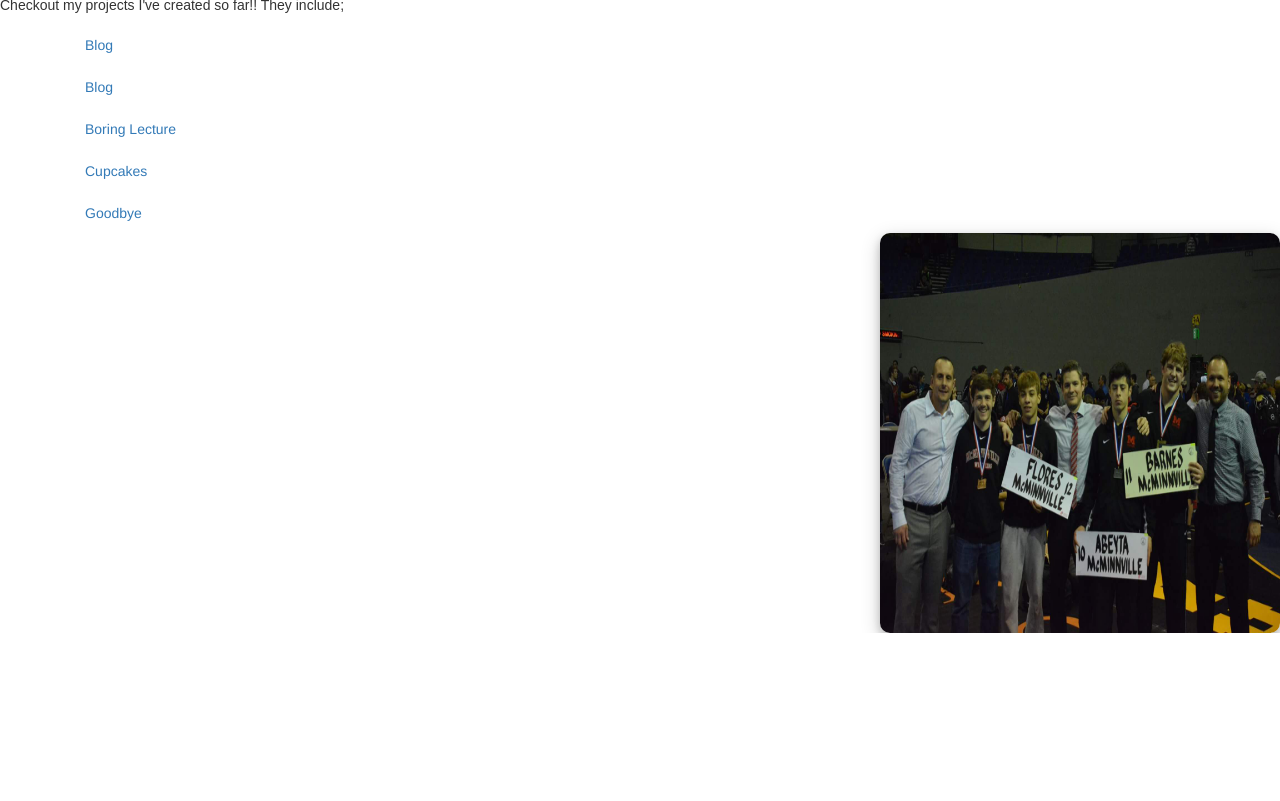
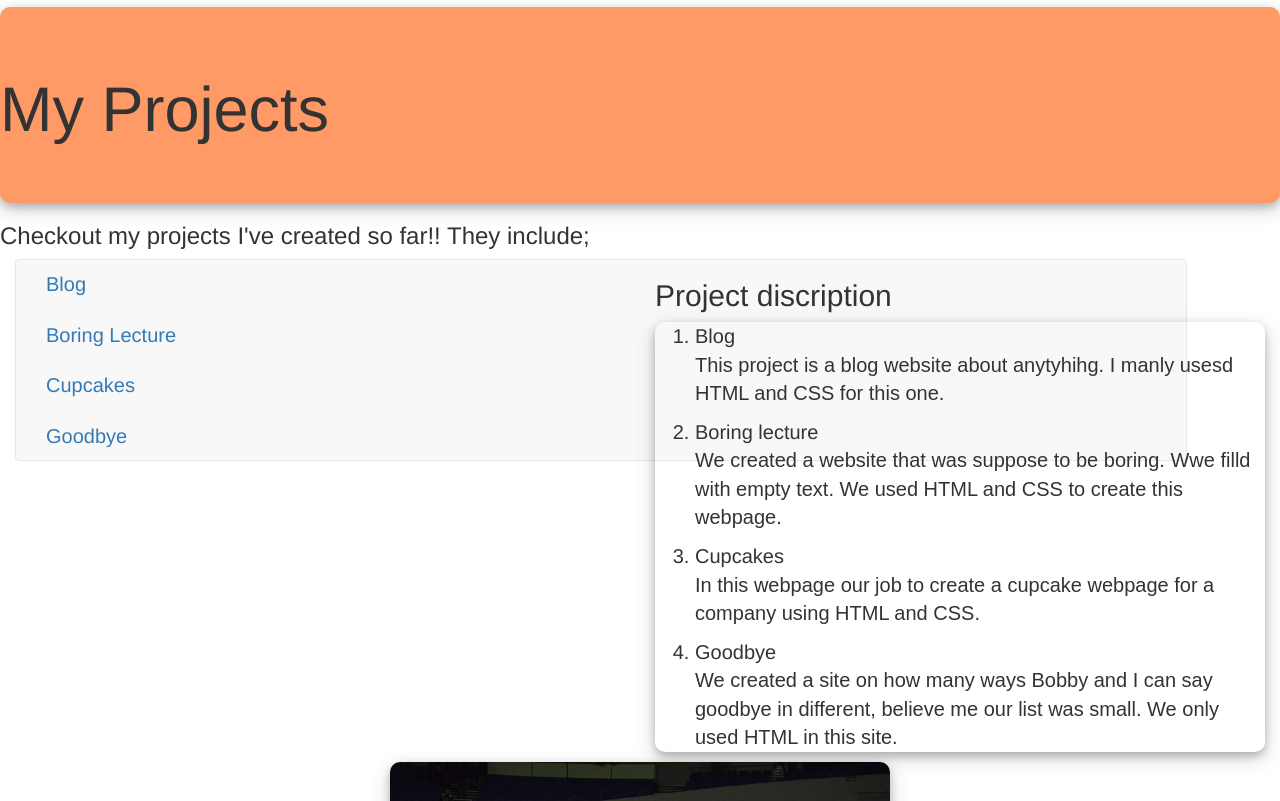
Before and after one commit to Flores120/portfolio, a plain HTML site: page portfolio.html in a window 1280 px wide. Shown: the part 675-1476 px from the top of the page. Before the commit the page ends 1308 px from the top, so only its background shows below. Drawn offline with Linux system fonts and the light colour scheme.

Commit message:
Minor improvements, still buggy

```diff
--- a/css/styles.css
+++ b/css/styles.css
@@ -1,10 +1,9 @@
 
 img { border-radius: 10px;
   box-shadow: 0 4px 8px 0 rgba(0, 0, 0, 0.2), 0 6px 20px 0 rgba(0, 0, 0, 0.19);
-  float: right;
   margin: auto;
   height: 400px;
-  width: 400px;
+  width: 500px;
   display: block;
 }
 p {
@@ -15,3 +14,20 @@ span { font-family: fantasy;
 .jumbotron{
   background-color: #ff9966;
 }
+.jumbotron {
+  border-radius: 10px;
+    box-shadow: 0 4px 8px 0 rgba(0, 0, 0, 0.2), 0 6px 20px 0 rgba(0, 0, 0, 0.19);
+    margin: auto;
+}
+body {
+  font-size: 20px;
+}
+header { border-radius: 10px;
+  box-shadow: 0 4px 8px 0 rgba(0, 0, 0, 0.2), 0 6px 20px 0 rgba(0, 0, 0, 0.19);
+  margin: auto;
+}
+ol { border-radius: 10px;
+  box-shadow: 0 4px 8px 0 rgba(0, 0, 0, 0.2), 0 6px 20px 0 rgba(0, 0, 0, 0.19);
+  margin: auto;
+
+}
--- a/portfolio.html
+++ b/portfolio.html
@@ -7,46 +7,78 @@
         <title>Portfolio site</title>
       </head>
  <body>
-  <div class="container">
+  <div class="navbar">
       <header class="page-header">
           <ul class="nav nav-pills pull-right">
           <li><a href="#">Home</a></li></ul>
           <h3>Alvaro Flores</h3>
       </header>
+  </div>
          <div class="jumbotron">
           <h1>About Me</h1>
          </div>
+
+
+      <div class="row">
+        <div class="col-md-4">
+          <h2><em>Highschool career</em></h2>
+          <p>My name is Alvaro Flores and I just graduated McMinnville high school in <strong>June 2016</strong> I did acceptionally well in high school, as my diploma can prove it. I wrestled in high school qualifying for state 3 years in a row and becoming a finalist my last season of wrestling. I loved to wrestle it was everything to me. <span>Most of my time</span> was comitted toward wrestling and being part of a team with my friend Bobby.</p>
         </div>
 
-          <h2><em>Highschool career</em></h2>
-          <p>My name is Alvaro Flores and I just graduated McMinnville high school in <strong>June 2016</strong> I did acceptionally well in high school, as my diploma can prove it. I wrestled in high school qualifying for state 3 years in a row and becoming a finalist my last season of wrestling. I loved to wrestle it was everything to me. <span>Most of my time</span> was comitted toward wrestling and being part of a team with my friend Bobby.</p>
-
-
+        <div class="col-md-4">
           <h2>Hobbies</h2>
           <p>When I'm not wrestling I like to enjoy relaxing and creating some sketches. My favorite thing is draw while listening to music. I also enjoy going out with friend and see where it takes us.</p>
+        </div>
 
-
+        <div class="col-md-4">
          <h2><em>Job experience</em></h2>
          <p>My job experience has been working in a small fast food restuarant called Muchas Gracias. I mostly was at cash register but switched over to cook later on.</p>
+       </div>
+     </div>
 
+      <div class="jumbotron">
+        <h1>My Projects</h1>
+      </div>
 
-        <h1>My Projects</h1>
-        <p>Checkout my projects I've created so far!! They include;</p>
-
+      <div class="row">
+        <div class="col-md-12">
+        <h3>Checkout my projects I've created so far!! They include;</p></h3>
+      </div>
+    </div>
+    <div class="pull-left"
+<div class="row">
+  <div class="col-md-6">
+    <div class="navbar navbar-default pull-left">
       <div class="container">
        <ul class="nav nav-pills nav-stacked">
-        <li><a href="https://github.com/Flores120/blog">Blog</a></li>
         <li><a href="https://github.com/Flores120/blog">Blog</a></li>
         <li><a href="https://github.com/Flores120/boring-lecture">Boring Lecture</a></li>
         <li><a href="https://github.com/Flores120/cupcakes">Cupcakes</a></li>
         <li><a href="https://github.com/Flores120/goodbye">Goodbye</a></li>
        </ul>
      </div>
-    </di>
-  <img src="img/me.jpg" alt="wrestling"/>
+   </div>
+ </div>
+     <div class="col-md-6">
+      <h2>Project discription</h2>
+    <ol>
+      <li>Blog</li>
+      <p>This project is a blog website about anytyhihg. I manly usesd HTML and CSS for this one.</p>
+      <li>Boring lecture</li>
+      <p>We created a website that was suppose to be boring. Wwe filld with empty text. We used HTML and CSS to create this webpage.</p>
+      <li>Cupcakes</li>
+      <p>In this webpage our job to create a cupcake webpage for a company using HTML and CSS.</p>
+      <li>Goodbye</li>
+      <p>We created a site on how many ways Bobby and I can say goodbye in different, believe me our list was small. We only used HTML in this site.</p>
+    </ol>
+  </div>
+</div>
 
+  <div class="row">
 
-
+        <img class="img-responsive" src="img/me.jpg" alt="wrestling"/>
+    </div>
+  </div>
 
  </body>
 </html>
```
Lines whose indentation alone changed are shown as unchanged.
